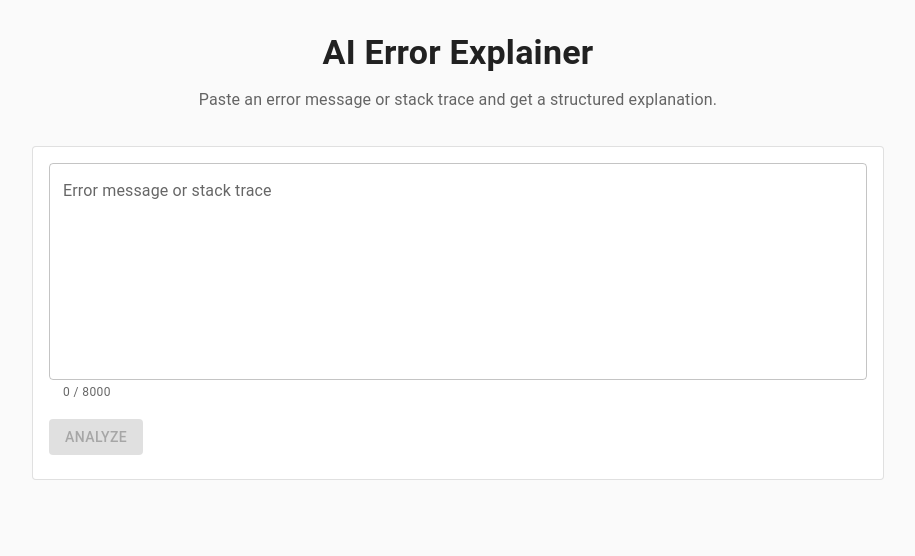
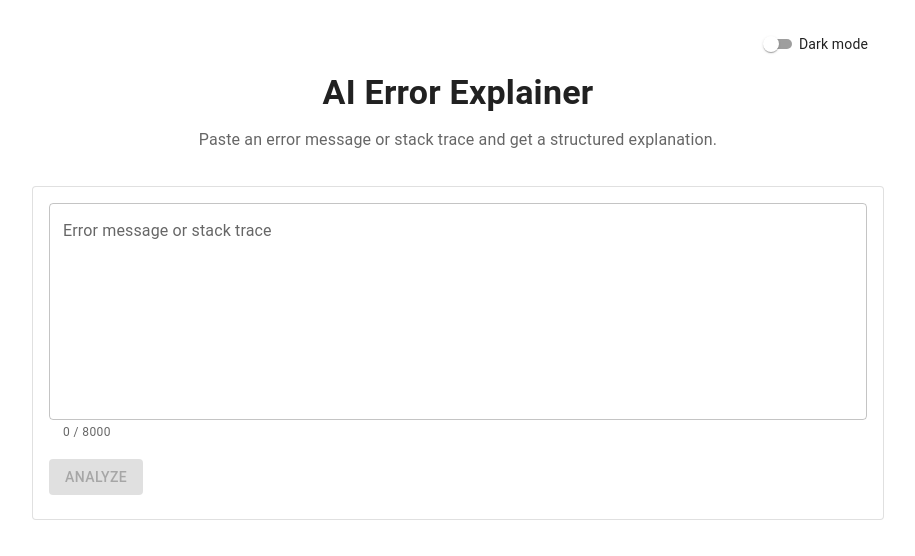
Before and after one commit to d-caruso/TraceDebugAI, a React (Vite) app in the folder frontend/: page / in a window 1280 px wide. Shown: the top 556 px of the page, without its empty margins (182-1097 px from the left). Built offline with nearby package versions, Linux system fonts and the light colour scheme.

Commit message:
[feat] dark mode: MUI ThemeProvider with OS preference detection and toggle

```diff
--- a/frontend/src/App.jsx
+++ b/frontend/src/App.jsx
@@ -1,19 +1,31 @@
-import { useState } from 'react'
+import { useMemo, useState } from 'react'
 import Box from '@mui/material/Box'
 import Card from '@mui/material/Card'
 import CardContent from '@mui/material/CardContent'
 import Container from '@mui/material/Container'
+import CssBaseline from '@mui/material/CssBaseline'
+import FormControlLabel from '@mui/material/FormControlLabel'
+import Switch from '@mui/material/Switch'
 import Typography from '@mui/material/Typography'
+import { createTheme, ThemeProvider } from '@mui/material/styles'
 import { analyzeError } from './api/analyzeError'
 import AnalysisResult from './components/AnalysisResult'
 import ErrorInput from './components/ErrorInput'
 import { MIN_INPUT_LENGTH } from './constants'
 
 export default function App() {
+  const [darkMode, setDarkMode] = useState(
+    () => window.matchMedia('(prefers-color-scheme: dark)').matches
+  )
   const [inputText, setInputText] = useState('')
   const [isLoading, setIsLoading] = useState(false)
   const [result, setResult] = useState(null)
   const [errorMessage, setErrorMessage] = useState(null)
+
+  const theme = useMemo(
+    () => createTheme({ palette: { mode: darkMode ? 'dark' : 'light' } }),
+    [darkMode]
+  )
 
   async function handleSubmit(e) {
     e.preventDefault()
@@ -38,8 +50,23 @@ export default function App() {
   }
 
   return (
-    <Box sx={{ bgcolor: 'grey.50', minHeight: '100vh', py: 4 }}>
+    <ThemeProvider theme={theme}>
+      <CssBaseline />
+      <Box sx={{ bgcolor: 'background.default', minHeight: '100vh', py: 4 }}>
         <Container maxWidth="md">
+          <Box sx={{ display: 'flex', justifyContent: 'flex-end', mb: 2 }}>
+            <FormControlLabel
+              control={
+                <Switch
+                  checked={darkMode}
+                  onChange={(e) => setDarkMode(e.target.checked)}
+                  size="small"
+                />
+              }
+              label={<Typography variant="body2">Dark mode</Typography>}
+            />
+          </Box>
+
           <Box sx={{ mb: 4, textAlign: 'center' }}>
             <Typography variant="h4" component="h1" fontWeight="bold" gutterBottom>
               AI Error Explainer
@@ -64,5 +91,6 @@ export default function App() {
           {result && <AnalysisResult result={result} />}
         </Container>
       </Box>
+    </ThemeProvider>
   )
 }
--- a/frontend/src/main.jsx
+++ b/frontend/src/main.jsx
@@ -1,11 +1,9 @@
 import { StrictMode } from 'react'
 import { createRoot } from 'react-dom/client'
-import CssBaseline from '@mui/material/CssBaseline'
 import App from './App'
 
 createRoot(document.getElementById('root')).render(
   <StrictMode>
-    <CssBaseline />
     <App />
   </StrictMode>
 )
```
Lines whose indentation alone changed are shown as unchanged.
